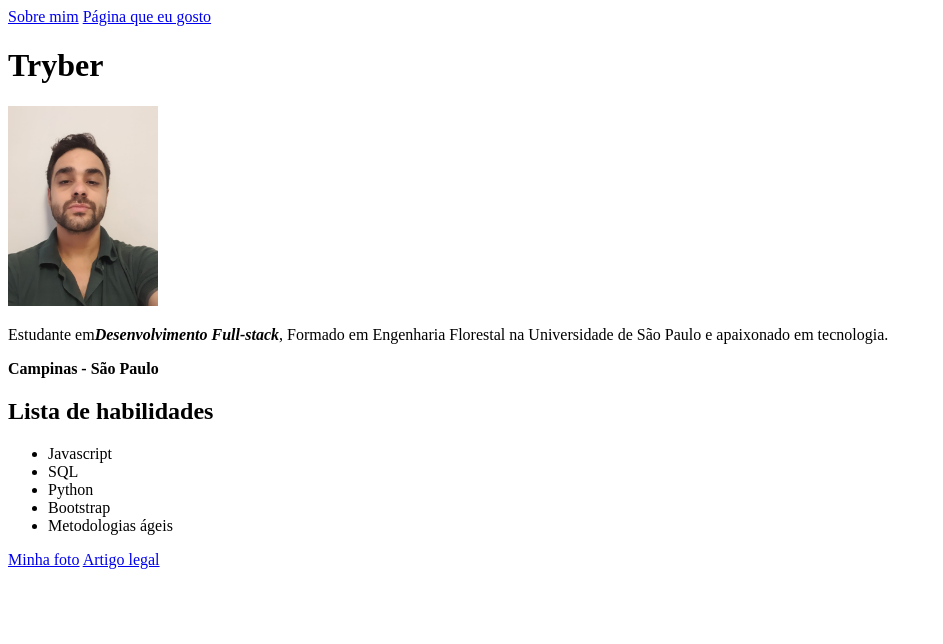
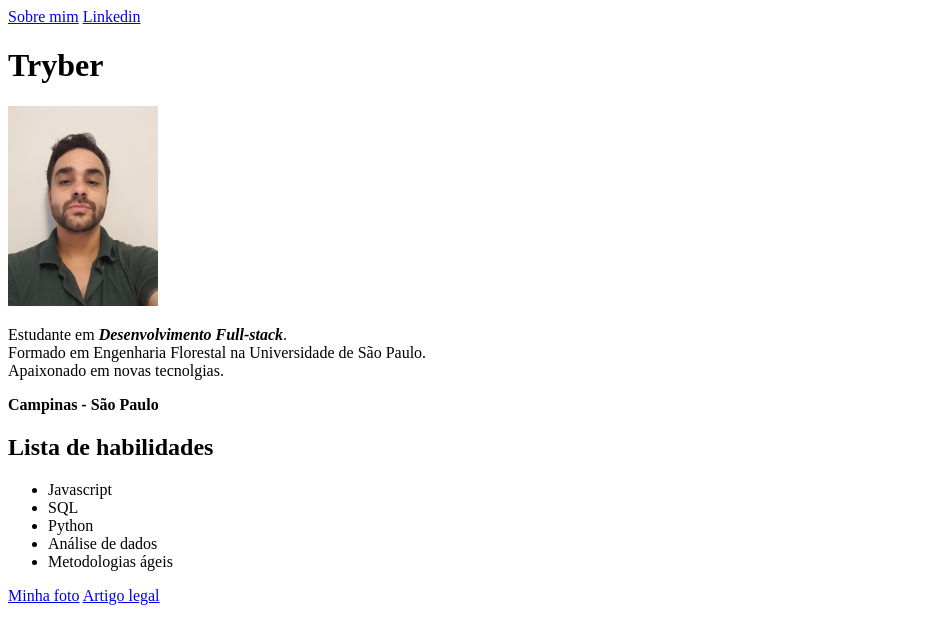
Before and after one commit to matheusrosa1/matheusrosa1.github.io, a plain HTML site: page index.html in a window 1280 px wide. Shown: the whole page, without its empty margins (0-943 px from the left). Drawn offline with Linux system fonts and the light colour scheme.

Commit message:
atualizado index.html

```diff
--- a/index.html
+++ b/index.html
@@ -8,20 +8,20 @@
 </head>
 <body>
   <a href="#sobre-mim">Sobre mim</a>
-  <a href="#pagina">Página que eu gosto</a>
+  <a href="https://www.linkedin.com/in/matheus-rosa-2a0652201/">Linkedin</a>
   <h1 class="meuNome">Tryber</h1>
   <img src="./perfil.jpeg" alt="foto de perfil" width="150px">
-  <p class="descricao">Estudante em<strong><em>Desenvolvimento Full-stack</em></strong>, Formado em Engenharia Florestal na Universidade de São Paulo e apaixonado em tecnologia.</p>
+  <p class="descricao">Estudante em <strong><em>Desenvolvimento Full-stack</em></strong>. <br>Formado em Engenharia Florestal na Universidade de São Paulo.<br> Apaixonado em novas tecnolgias.</p>
   <p class="resido"><strong>Campinas - São Paulo</strong></p>
   <h2>Lista de habilidades</h2>
   <ul>
     <li class="javascript">Javascript</li>
     <li class="sql">SQL</li>
     <li class="react">Python</li>
-    <li class="bootstrap">Bootstrap</li>
+    <li class="bootstrap">Análise de dados</li>
     <li class="metoAgil">Metodologias ágeis</li>
   </ul>
   <a href="#minha-foto">Minha foto</a>
-  <a href="https://blog.betrybe.com/carreira/frontend/" target="_blank">Artigo legal</a>
+  <a href="https://blog.betrybe.com/python/" target="_blank">Artigo legal</a>
 </body>
 </html>
```
